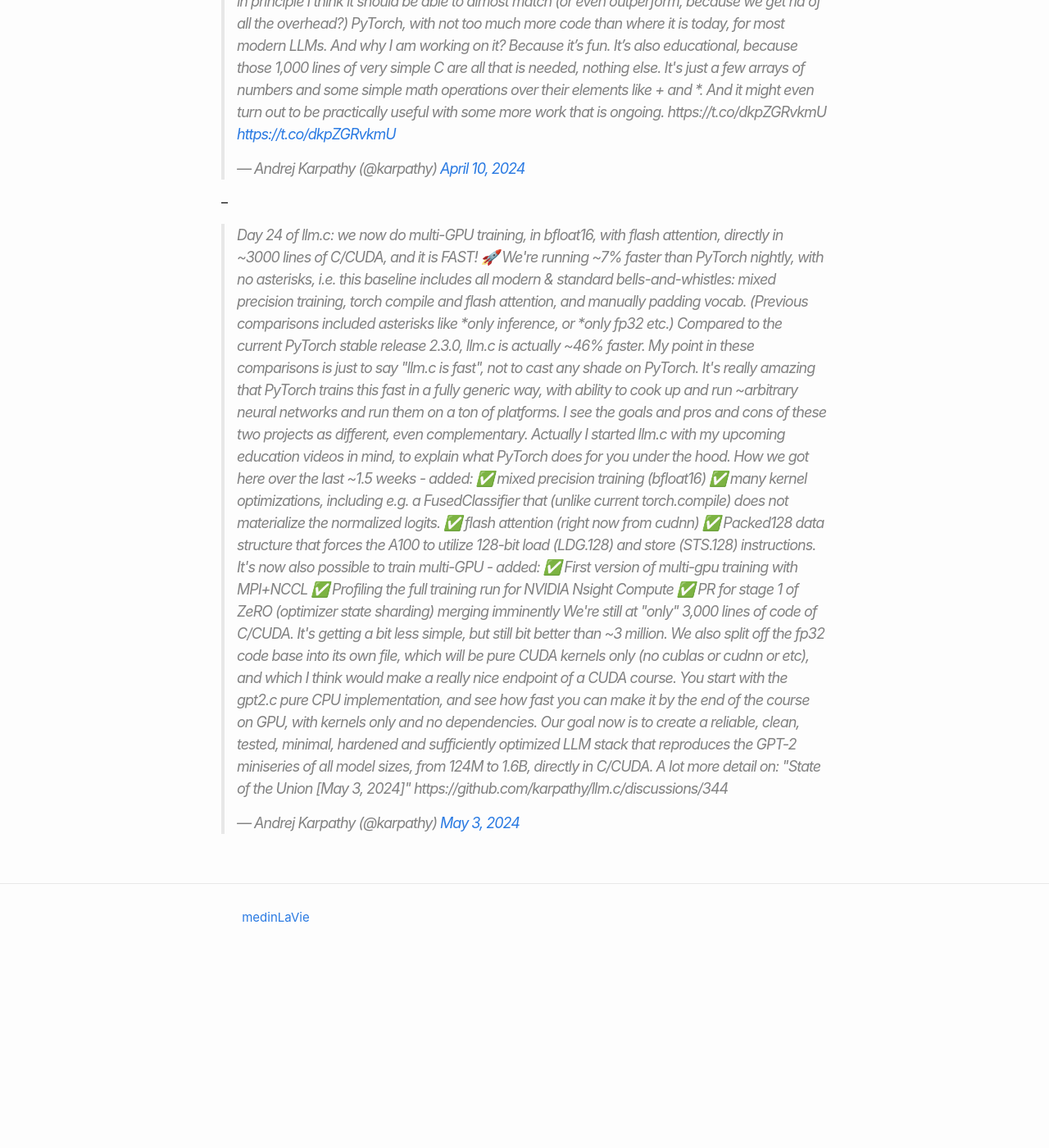
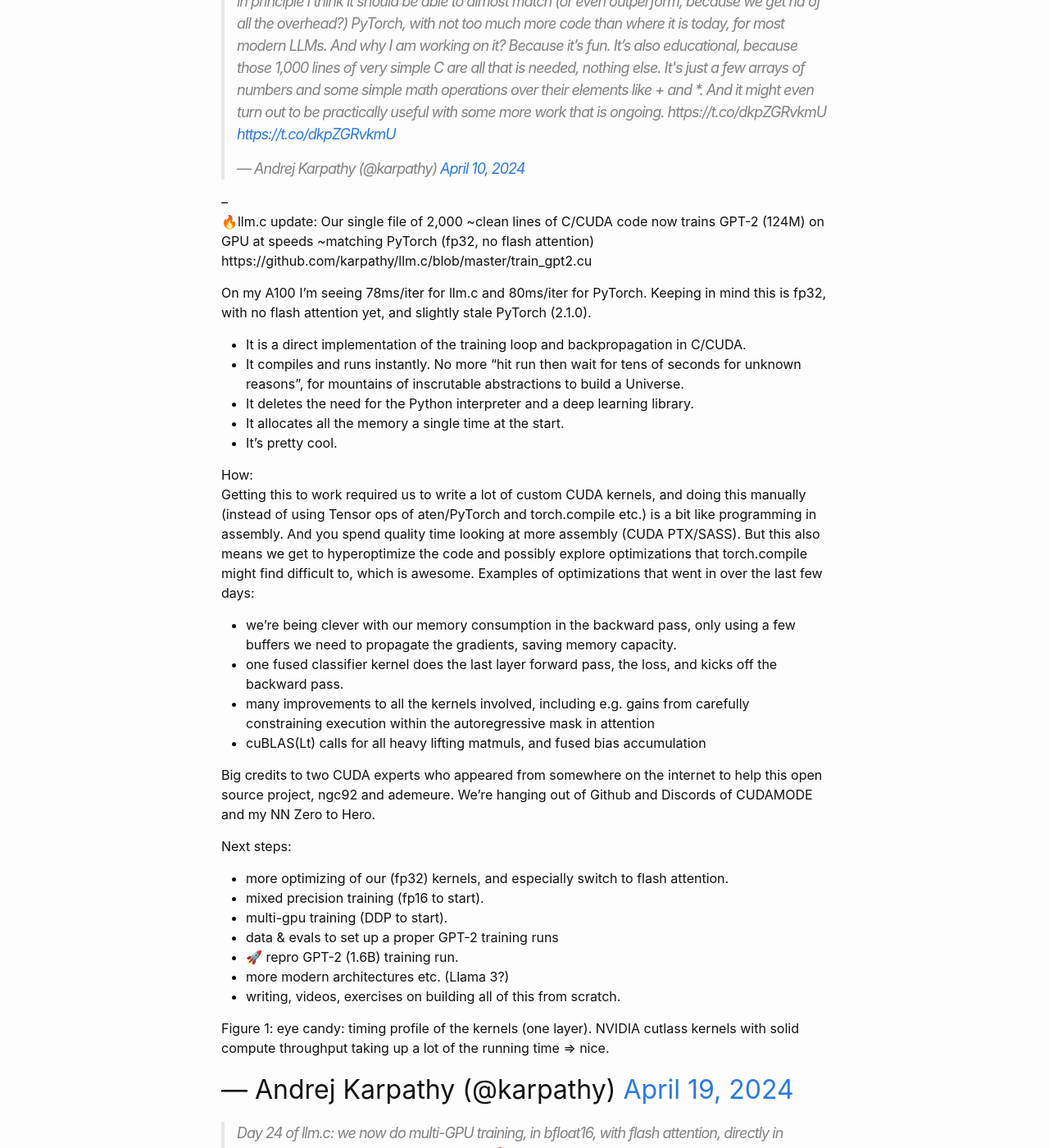
Before and after one commit to medinLaVie/medinLaVie.github.io, a Jekyll site: the page built from _posts/2024-05-01-llmc.md, in a window 1280 px wide and 1400 px high, scrolled down 1448 px. Shown: the whole window at 82% size. Built offline with Jekyll 4.4.1, drawn with Linux system fonts in a browser that asks for light colours; before the commit the page ends 2638 px from its top, so only the background shows below that.

Commit message:
llmc updates

```diff
--- a/_posts/2024-05-01-llmc.md
+++ b/_posts/2024-05-01-llmc.md
@@ -29,7 +29,40 @@
 And why I am working on it? Because it’s fun. It’s also educational, because those 1,000 lines of very simple C are all that is needed, nothing else. It's just a few arrays of numbers and some simple math operations over their elements like + and *. And it might even turn out to be practically useful with some more work that is ongoing. https://t.co/dkpZGRvkmU
 
 <a href="https://t.co/dkpZGRvkmU">https://t.co/dkpZGRvkmU</a></p>&mdash; Andrej Karpathy (@karpathy) <a href="https://twitter.com/karpathy/status/1778153659106533806?ref_src=twsrc%5Etfw">April 10, 2024</a></blockquote>
+--
+🔥llm.c update: Our single file of 2,000 ~clean lines of C/CUDA code now trains GPT-2 (124M) on GPU at speeds ~matching PyTorch (fp32, no flash attention)
+https://github.com/karpathy/llm.c/blob/master/train_gpt2.cu
 
+On my A100 I'm seeing 78ms/iter for llm.c and 80ms/iter for PyTorch. Keeping in mind this is fp32, with no flash attention yet, and slightly stale PyTorch (2.1.0).
+
+- It is a direct implementation of the training loop and backpropagation in C/CUDA.
+- It compiles and runs instantly. No more "hit run then wait for tens of seconds for unknown reasons", for mountains of inscrutable abstractions to build a Universe.
+- It deletes the need for the Python interpreter and a deep learning library.
+- It allocates all the memory a single time at the start.
+- It's pretty cool.
+
+How:
+Getting this to work required us to write a lot of custom CUDA kernels, and doing this manually (instead of using Tensor ops of aten/PyTorch and torch.compile etc.) is a bit like programming in assembly. And you spend quality time looking at more assembly (CUDA PTX/SASS). But this also means we get to hyperoptimize the code and possibly explore optimizations that torch.compile might find difficult to, which is awesome. Examples of optimizations that went in over the last few days:
+
+- we're being clever with our memory consumption in the backward pass, only using a few buffers we need to propagate the gradients, saving memory capacity.
+- one fused classifier kernel does the last layer forward pass, the loss, and kicks off the backward pass.
+- many improvements to all the kernels involved, including e.g. gains from carefully constraining execution within the autoregressive mask in attention
+- cuBLAS(Lt) calls for all heavy lifting matmuls, and fused bias accumulation
+
+Big credits to two CUDA experts who appeared from somewhere on the internet to help this open source project, ngc92 and ademeure. We're hanging out of Github and Discords of CUDAMODE and my NN Zero to Hero.
+
+Next steps:
+- more optimizing of our (fp32) kernels, and especially switch to flash attention.
+- mixed precision training (fp16 to start).
+- multi-gpu training (DDP to start).
+- data & evals to set up a proper GPT-2 training runs
+- 🚀 repro GPT-2 (1.6B) training run.
+- more modern architectures etc. (Llama 3?)
+- writing, videos, exercises on building all of this from scratch.
+
+Figure 1: eye candy: timing profile of the kernels (one layer). NVIDIA cutlass kernels with solid compute throughput taking up a lot of the running time => nice.
+
+&mdash; Andrej Karpathy (@karpathy) <a href="https://x.com/karpathy/status/1781387674978533427">April 19, 2024</a>
 --
 <blockquote>
 <p>
```
Also changed, not shown: _posts/2024-04-02-thoughts-after-vc8.md (+2 -0 lines).
